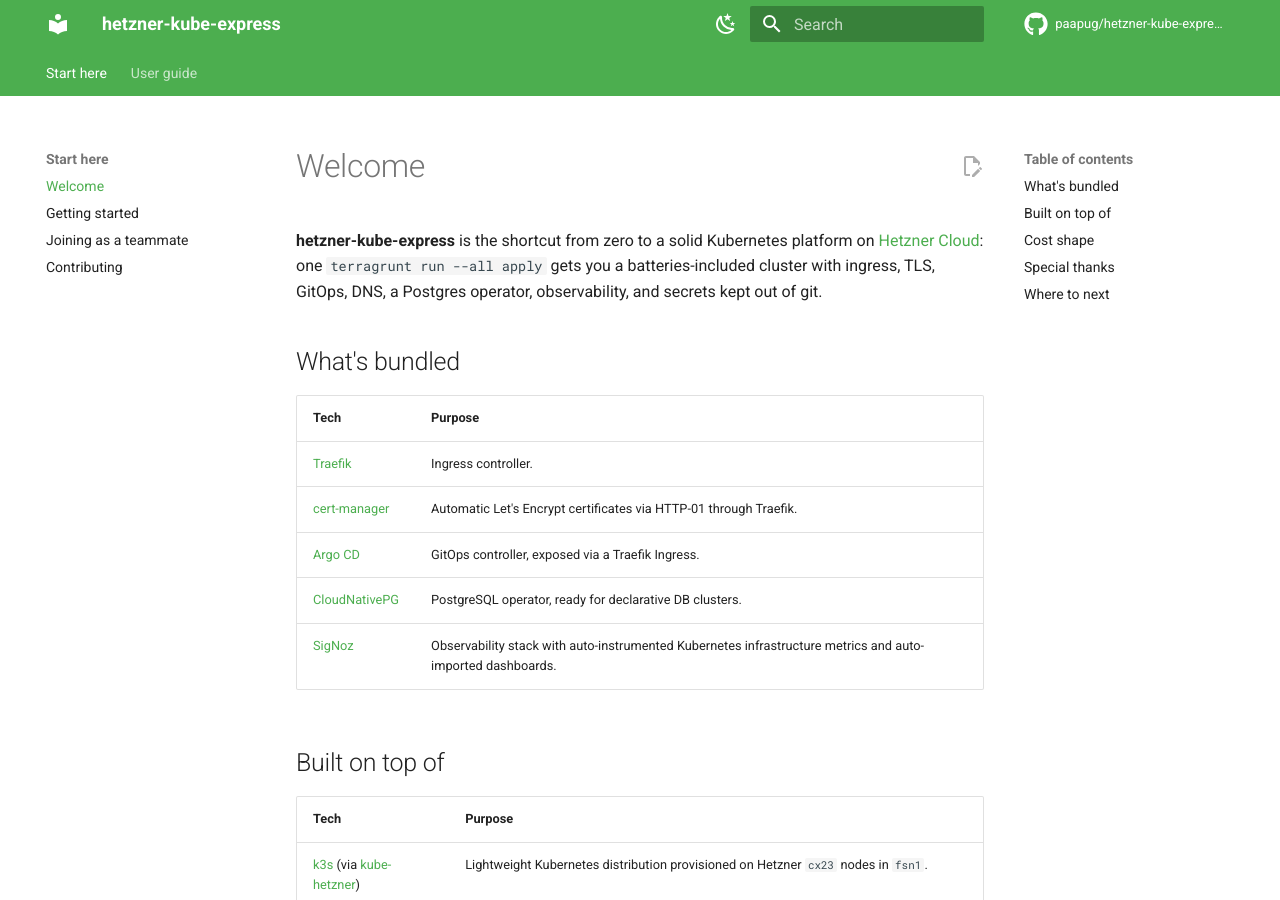
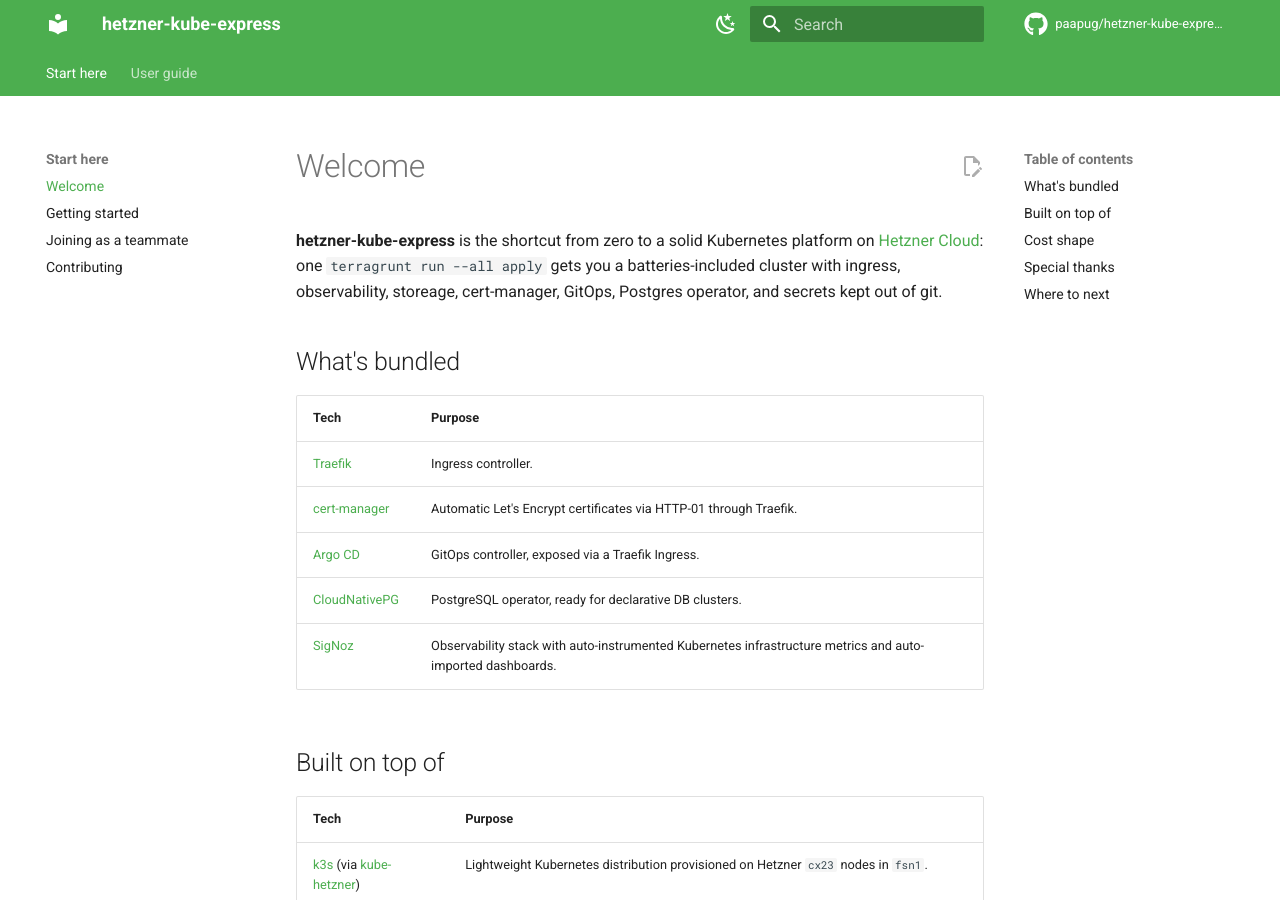
Before and after one commit to paapug/hetzner-kube-express, an MkDocs documentation site: the page built from docs/index.md, in a window 1280 px wide and 900 px high. Built offline with MkDocs 1.6.1 and Material for MkDocs 9.7.7, drawn with Linux system fonts in a browser that asks for light colours; comment, search, counter and statistics services are not loaded.

Commit message:
Docuemntation touchups

```diff
--- a/docs/index.md
+++ b/docs/index.md
@@ -1,6 +1,6 @@
 # Welcome
 
-**hetzner-kube-express** is the shortcut from zero to a solid Kubernetes platform on [Hetzner Cloud](https://www.hetzner.com/cloud): one `terragrunt run --all apply` gets you a batteries-included cluster with ingress, TLS, GitOps, DNS, a Postgres operator, observability, and secrets kept out of git.
+**hetzner-kube-express** is the shortcut from zero to a solid Kubernetes platform on [Hetzner Cloud](https://www.hetzner.com/cloud): one `terragrunt run --all apply` gets you a batteries-included cluster with ingress, observability, storeage, cert-manager, GitOps, Postgres operator, and secrets kept out of git.
 
 ## What's bundled
 
```
Also changed, not shown: CLAUDE.md (+1 -1 lines), README.md (+1 -1 lines), docs/getting-started.md (+1 -1 lines).
